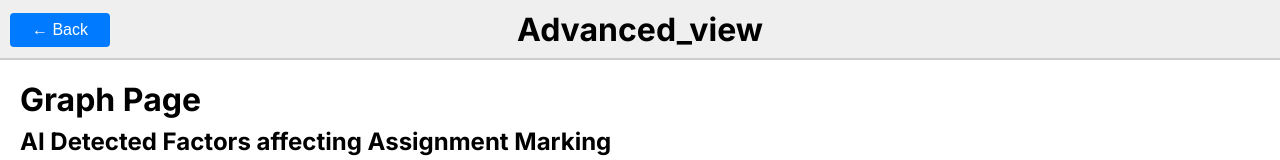
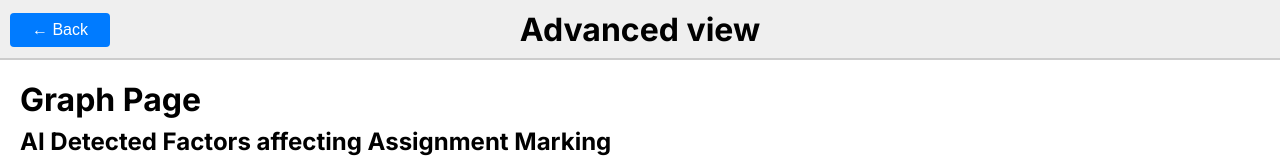
Before and after one commit to Flying-Kimbo/c302p3, a Next.js app: page /student/assignments/review/advanced_view in a window 1280 px wide. Shown: the top 160 px of the page. Built offline with nearby package versions, Linux system fonts and the light colour scheme.

Commit message:
Fixed header showing the underscore on Advanced view

```diff
--- a/src/app/header.jsx
+++ b/src/app/header.jsx
@@ -11,6 +11,8 @@ function getPageTitle() {
     if (currentPage === '') {
       currentPage = 'Login';
     }
+
+    currentPage = currentPage.replace("_"," ");
     //capitalize the first letter of the current page
     currentPage = currentPage.charAt(0).toUpperCase() + currentPage.slice(1);
     return currentPage;
--- a/src/app/student/assignments/review/advanced_view/page.tsx
+++ b/src/app/student/assignments/review/advanced_view/page.tsx
@@ -149,7 +149,7 @@ const AiModelSection = ({ model, id }) => (
 );
 function GraphPage({ data }) {
   const handleBarClick = () => {
-    const index = Math.floor(Math.random() * 7);
+    const index = Math.floor(Math.random() * 6);
     const descriptionId = `description-${index}`;
     const descriptionElement = document.getElementById(descriptionId);
     if (descriptionElement) {
@@ -162,6 +162,7 @@ function GraphPage({ data }) {
     <div className={styles.graphContainer}>
       <h2>AI Detected Factors affecting Assignment Marking</h2>
       <Bar className={styles['graph-container']} data={dataset} options={config} onClick={handleBarClick} />
+      Hover and click for more information
     </div>
     <div>
     <h2>Graph Explanation</h2>
```
